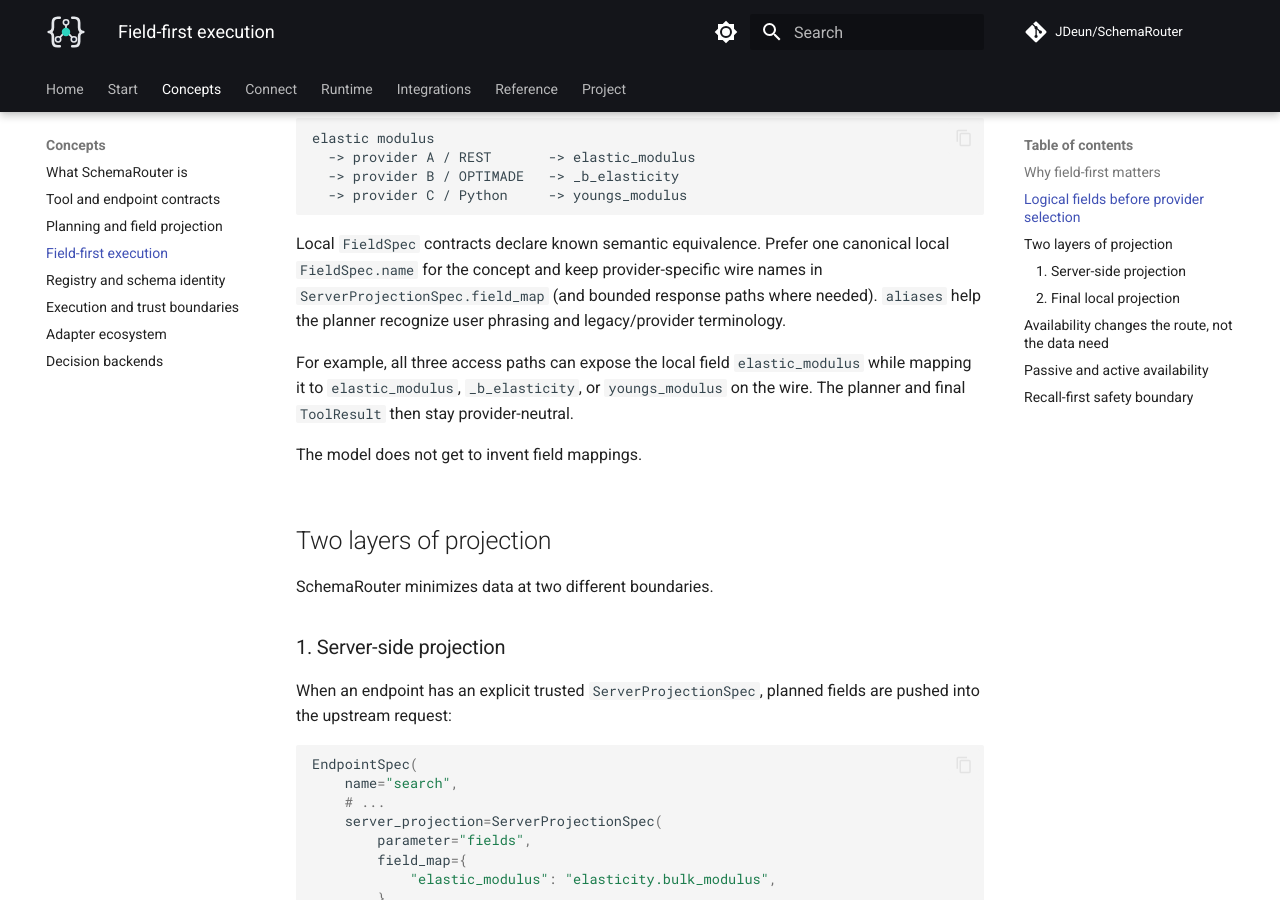
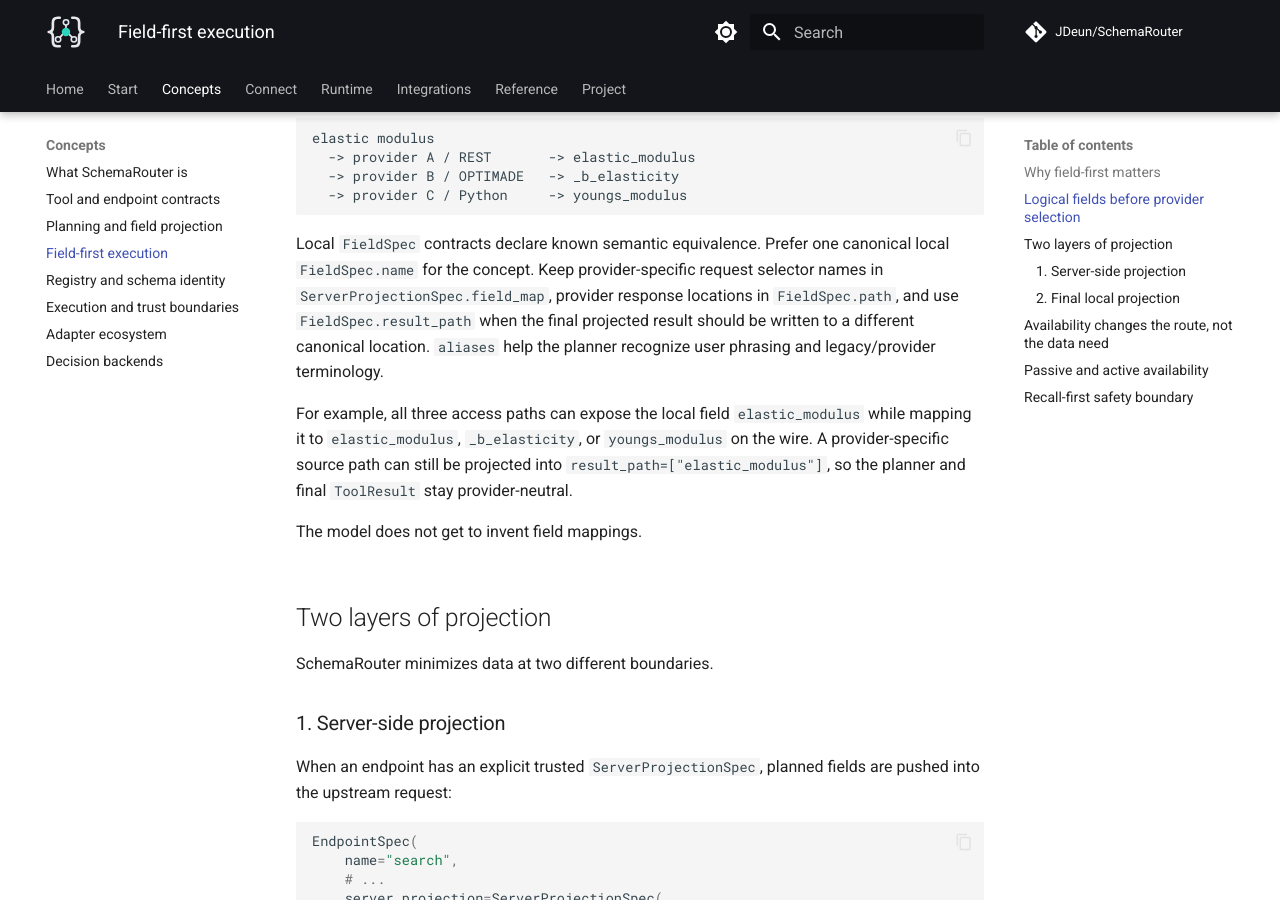
Before and after one commit to JDeun/SchemaRouter, an MkDocs documentation site: the page built from docs/concepts/field-first-execution.md, in a window 1280 px wide and 900 px high, scrolled down 1000 px. Built offline with MkDocs 1.6.1 and Material for MkDocs 9.7.7, drawn with Linux system fonts in a browser that asks for light colours; comment, search, counter and statistics services are not loaded.

Commit message:
docs: align field-first model with canonical result paths

````diff
--- a/docs/concepts/field-first-execution.md
+++ b/docs/concepts/field-first-execution.md
@@ -43,13 +43,15 @@ elastic modulus
 ```
 
 Local `FieldSpec` contracts declare known semantic equivalence. Prefer one canonical local
-`FieldSpec.name` for the concept and keep provider-specific wire names in
-`ServerProjectionSpec.field_map` (and bounded response paths where needed). `aliases` help the
-planner recognize user phrasing and legacy/provider terminology.
+`FieldSpec.name` for the concept. Keep provider-specific request selector names in
+`ServerProjectionSpec.field_map`, provider response locations in `FieldSpec.path`, and use
+`FieldSpec.result_path` when the final projected result should be written to a different canonical
+location. `aliases` help the planner recognize user phrasing and legacy/provider terminology.
 
 For example, all three access paths can expose the local field `elastic_modulus` while mapping it
-to `elastic_modulus`, `_b_elasticity`, or `youngs_modulus` on the wire. The planner and final
-`ToolResult` then stay provider-neutral.
+to `elastic_modulus`, `_b_elasticity`, or `youngs_modulus` on the wire. A provider-specific
+source path can still be projected into `result_path=["elastic_modulus"]`, so the planner and final
+`ToolResult` stay provider-neutral.
 
 The model does not get to invent field mappings.
 
````
